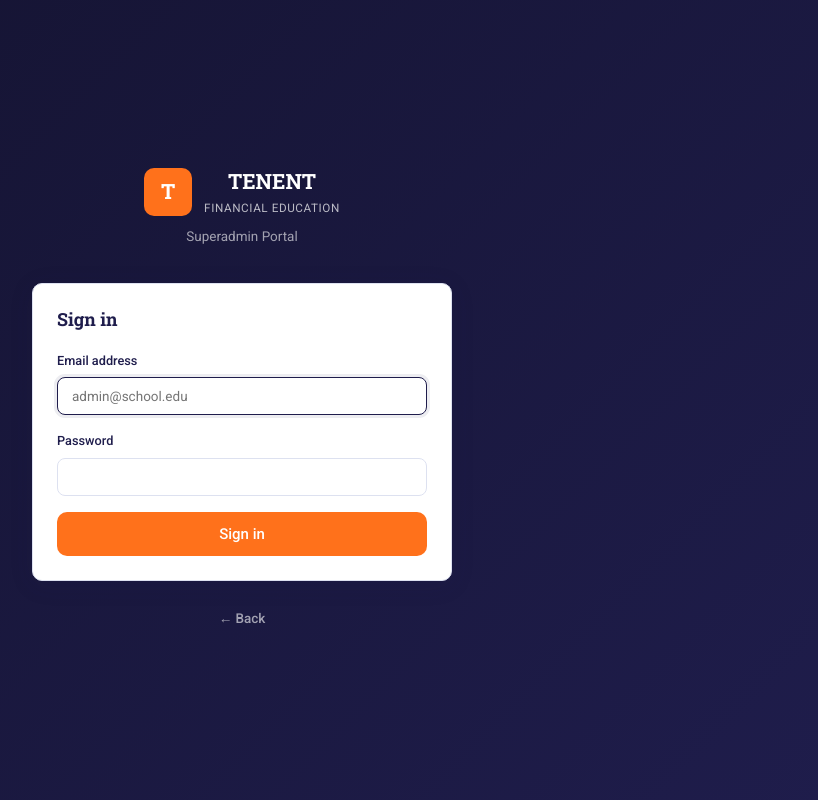
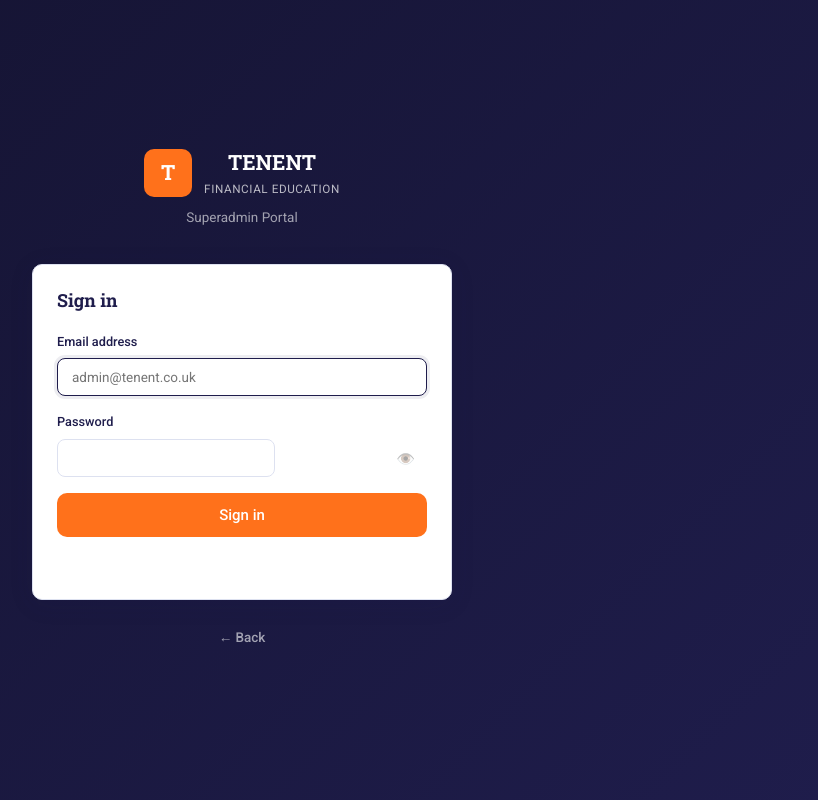
Before and after one commit to chrishawkins-spec/Trading-game-Jr, a React (Vite) app: page / in a window 1280 px wide. Both pictures are taken after a click on the button "🔑 Admin". Shown: the whole page, without its empty margins (398-1216 px from the left). Built offline with nearby package versions, Linux system fonts and the light colour scheme; no server answers.

Commit message:
Add show/hide password and forgot password to AdminLogin

```diff
--- a/src/components/auth/AdminLogin.jsx
+++ b/src/components/auth/AdminLogin.jsx
@@ -1,22 +1,37 @@
 import React, { useState } from 'react';
+import { sendPasswordResetEmail } from 'firebase/auth';
+import { auth } from '../../firebase.js';
 import { useAuth } from '../../hooks/useAuth.jsx';
 
 export default function AdminLogin({ onBack }) {
   const { loginAdmin } = useAuth();
-  const [email, setEmail] = useState('');
-  const [password, setPassword] = useState('');
-  const [error, setError] = useState('');
-  const [loading, setLoading] = useState(false);
+  const [email, setEmail]           = useState('');
+  const [password, setPassword]     = useState('');
+  const [showPassword, setShowPassword] = useState(false);
+  const [error, setError]           = useState('');
+  const [resetMsg, setResetMsg]     = useState('');
+  const [loading, setLoading]       = useState(false);
 
   const handleSubmit = async (e) => {
     e.preventDefault();
-    setLoading(true); setError('');
+    setLoading(true); setError(''); setResetMsg('');
     try {
       await loginAdmin(email, password);
     } catch (err) {
       setError('Invalid email or password. Please try again.');
     } finally {
       setLoading(false);
+    }
+  };
+
+  const handleForgotPassword = async () => {
+    if (!email) { setError('Enter your email address above first.'); return; }
+    setError(''); setResetMsg('');
+    try {
+      await sendPasswordResetEmail(auth, email);
+      setResetMsg('Password reset email sent — check your inbox.');
+    } catch (err) {
+      setError('Could not send reset email. Check the address and try again.');
     }
   };
 
@@ -52,7 +67,8 @@ export default function AdminLogin({ onBack }) {
           <div className="card-body">
             <h2 style={{ marginBottom: 20, fontSize: '1.2rem' }}>Sign in</h2>
 
-            {error && <div className="alert alert-error" style={{ marginBottom: 16 }}>{error}</div>}
+            {error    && <div className="alert alert-error"   style={{ marginBottom: 16 }}>{error}</div>}
+            {resetMsg && <div className="alert alert-success" style={{ marginBottom: 16 }}>{resetMsg}</div>}
 
             <form onSubmit={handleSubmit}>
               <div className="form-group">
@@ -63,23 +79,49 @@ export default function AdminLogin({ onBack }) {
                   value={email}
                   onChange={e => setEmail(e.target.value)}
                   required autoFocus
-                  placeholder="admin@school.edu"
+                  placeholder="admin@tenent.co.uk"
                 />
               </div>
               <div className="form-group">
                 <label className="form-label">Password</label>
+                <div style={{ position: 'relative' }}>
                   <input
                     className="form-input"
-                  type="password"
+                    type={showPassword ? 'text' : 'password'}
                     value={password}
                     onChange={e => setPassword(e.target.value)}
                     required
+                    style={{ paddingRight: 48 }}
                   />
+                  <button
+                    type="button"
+                    onClick={() => setShowPassword(s => !s)}
+                    style={{
+                      position: 'absolute', right: 12, top: '50%', transform: 'translateY(-50%)',
+                      background: 'none', border: 'none', cursor: 'pointer',
+                      color: 'rgba(255,255,255,0.4)', fontSize: '1rem', padding: 0, lineHeight: 1,
+                    }}
+                    title={showPassword ? 'Hide password' : 'Show password'}
+                  >
+                    {showPassword ? '🙈' : '👁️'}
+                  </button>
                 </div>
+              </div>
+
               <button type="submit" className="btn btn-primary btn-full btn-lg" disabled={loading}>
                 {loading ? 'Signing in…' : 'Sign in'}
               </button>
             </form>
+
+            <div style={{ textAlign: 'center', marginTop: 14 }}>
+              <button
+                type="button"
+                onClick={handleForgotPassword}
+                style={{ background: 'none', border: 'none', cursor: 'pointer', color: 'rgba(255,255,255,0.45)', fontSize: '0.82rem', textDecoration: 'underline' }}
+              >
+                Forgot password?
+              </button>
+            </div>
           </div>
         </div>
 
```
Lines whose indentation alone changed are shown as unchanged.
